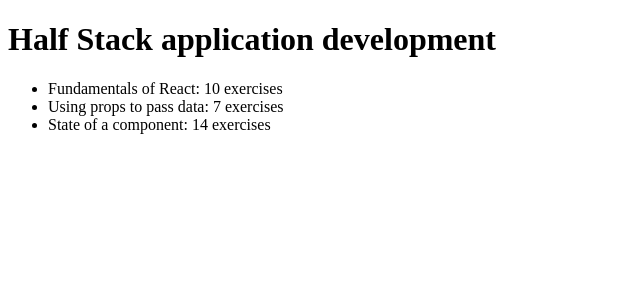
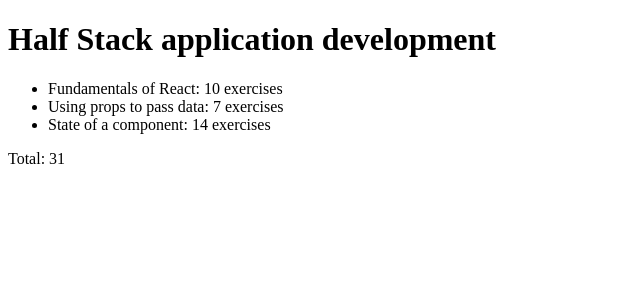
Before and after one commit to multimattia/helsinki-full-stack-open, a React (Create React App) app in the folder part1/courseinfo/: page / in a window 1280 px wide. Shown: the top 300 px of the page, without its empty margins (0-640 px from the left). Built offline with nearby package versions, Linux system fonts and the light colour scheme.

Commit message:
2.2, 2.3 — use reduce function to display total

```diff
--- a/part1/courseinfo/src/App.js
+++ b/part1/courseinfo/src/App.js
@@ -13,6 +13,9 @@ const Courses = ({ course }) => {
           <Part key={part.id} name={part.name} exercises={part.exercises}/>
         )}
       </ul>
+      <p>Total: {
+        course.parts.map(part => part.exercises).reduce((p, c) => p + c)
+        }</p>
     </div>
   )
 }
```
